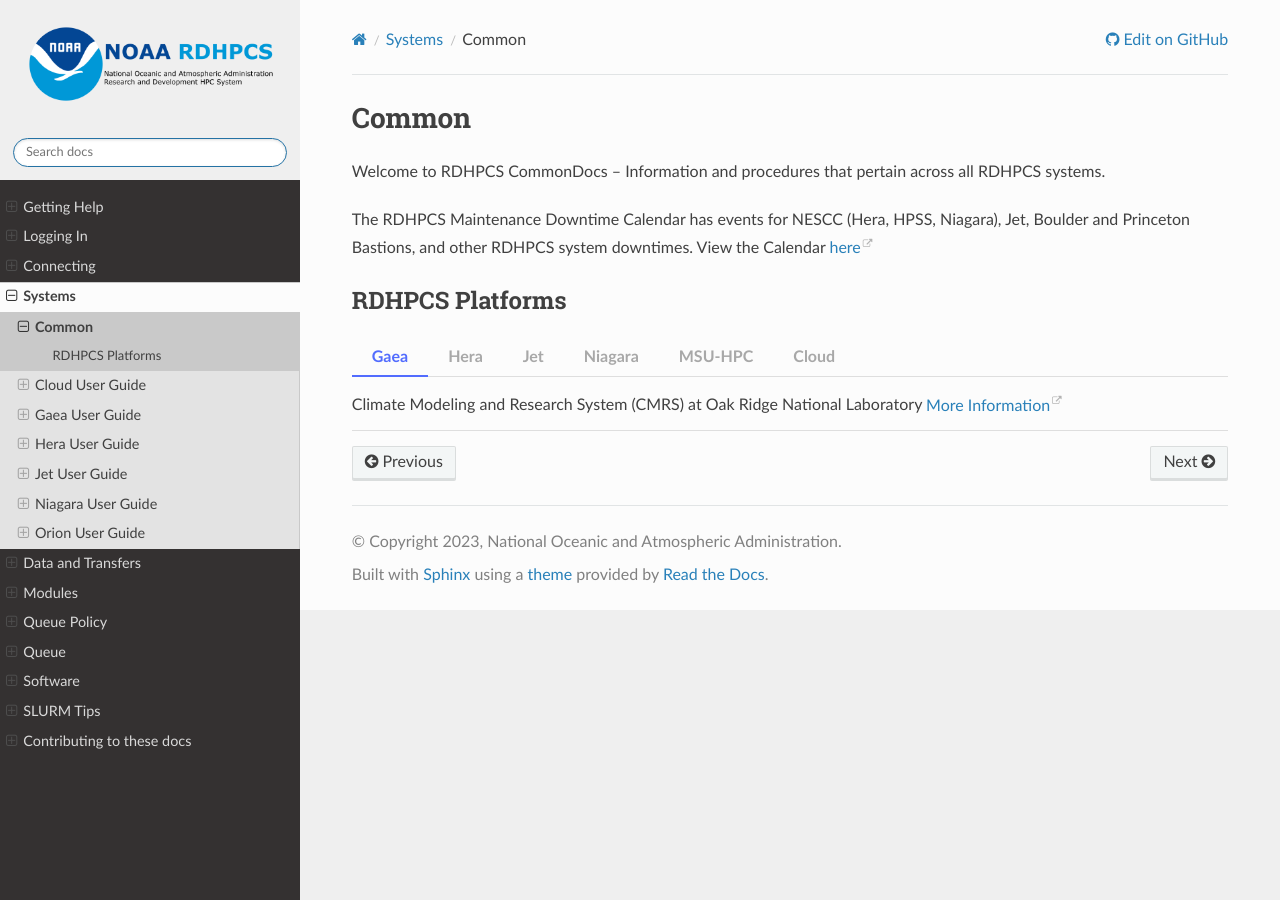
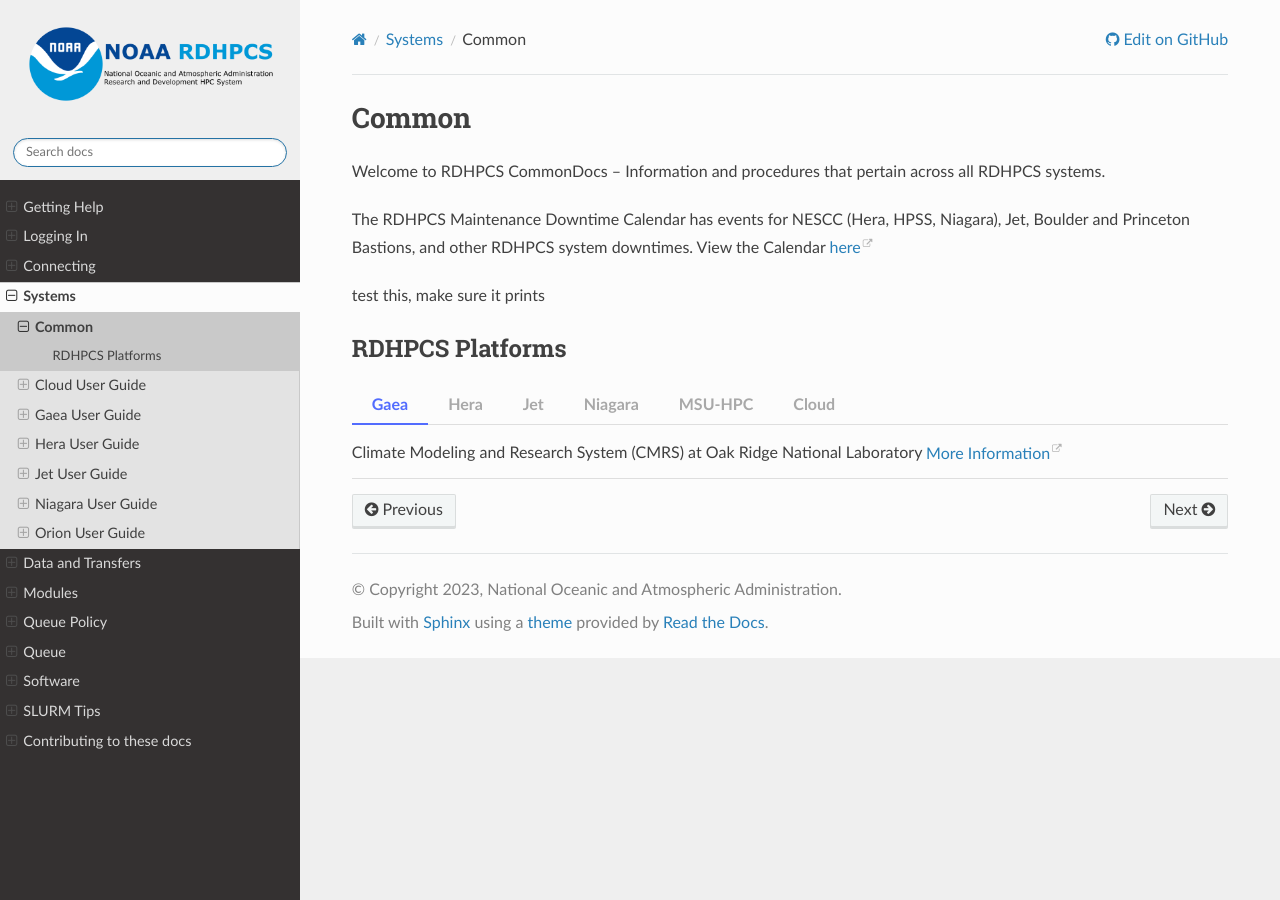
Before and after one commit to NOAA-RDHPCS/noaa-rdhpcs.github.io, a Sphinx documentation site: the page built from source/systems/common.rst, in a window 1280 px wide. Built offline with Sphinx 7.4.7 and the Read the Docs theme 2.0.0, drawn with Linux system fonts in a browser that asks for light colours.

```diff
--- a/source/systems/common.rst
+++ b/source/systems/common.rst
@@ -7,6 +7,7 @@ Welcome to RDHPCS CommonDocs -- Information and procedures that pertain across a
 The RDHPCS Maintenance Downtime Calendar has events for NESCC (Hera, HPSS, Niagara), Jet, Boulder and Princeton Bastions, and other RDHPCS system downtimes.
 View the Calendar `here <https://calendar.google.com/calendar/u/1/r?id=bm9hYS5nb3ZfZjFnZ3U0M3RtOWxmZWVnNDV0NTlhMDYzY3NAZ3JvdXAuY2FsZW5kYXIuZ29vZ2xlLmNvbQ>`_
 
+test this, make sure it prints
 
 ==================
 CommonDocs Topics
```
